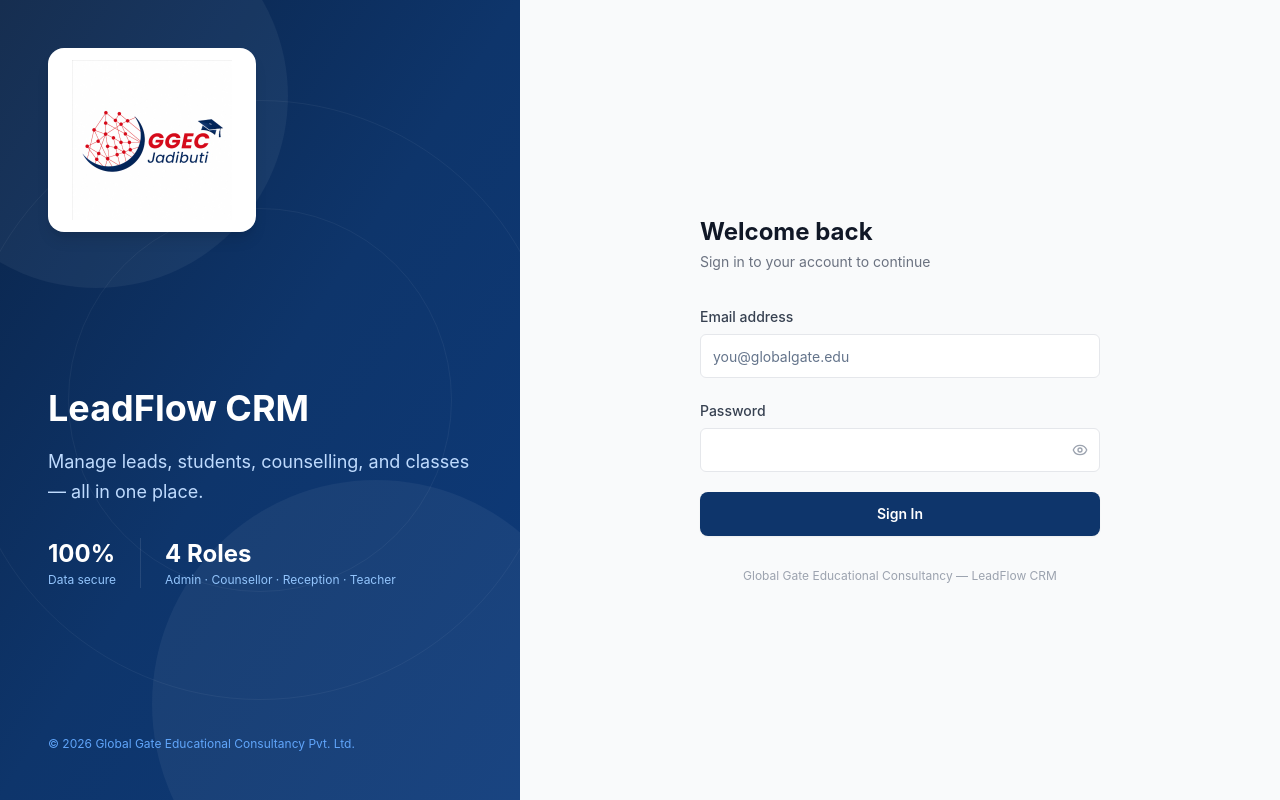
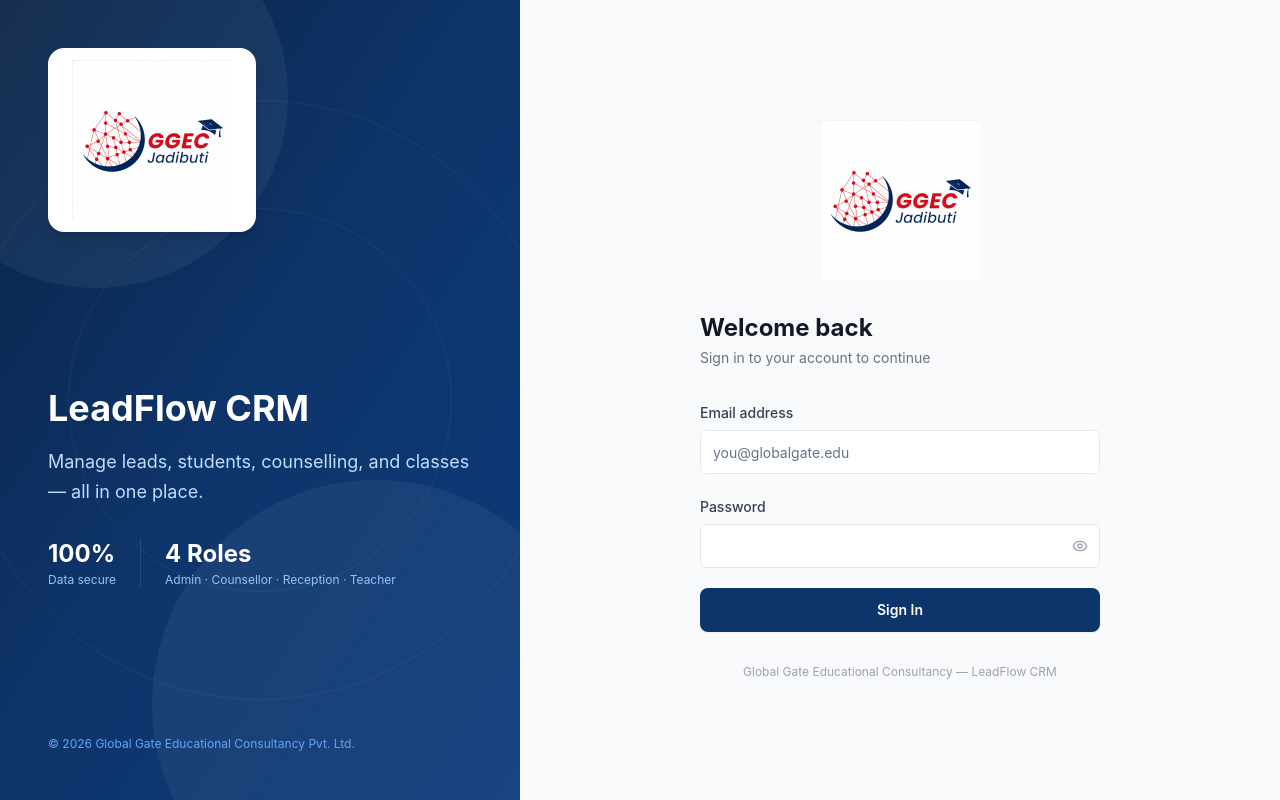
Before and after one commit to MANGOpali/GGEC-studentTracker, a Next.js app: page /login in a window 1280 px wide. Built offline with nearby package versions, Linux system fonts and the light colour scheme.

Commit message:
fix: always show logo on right panel with correct square dimensions

```diff
--- a/app/login/page.tsx
+++ b/app/login/page.tsx
@@ -99,13 +99,13 @@
 
       {/* Right panel */}
       <div className="flex-1 flex flex-col items-center justify-center bg-gray-50 p-6 sm:p-12">
-        {/* Mobile logo */}
-        <div className="lg:hidden mb-8">
+        {/* Logo — always visible on right panel */}
+        <div className="mb-8">
           <Image
             src="/square-logo.jpg"
             alt="Global Gate Educational Consultancy"
-            width={220}
-            height={74}
+            width={160}
+            height={160}
             className="object-contain"
           />
         </div>
```
